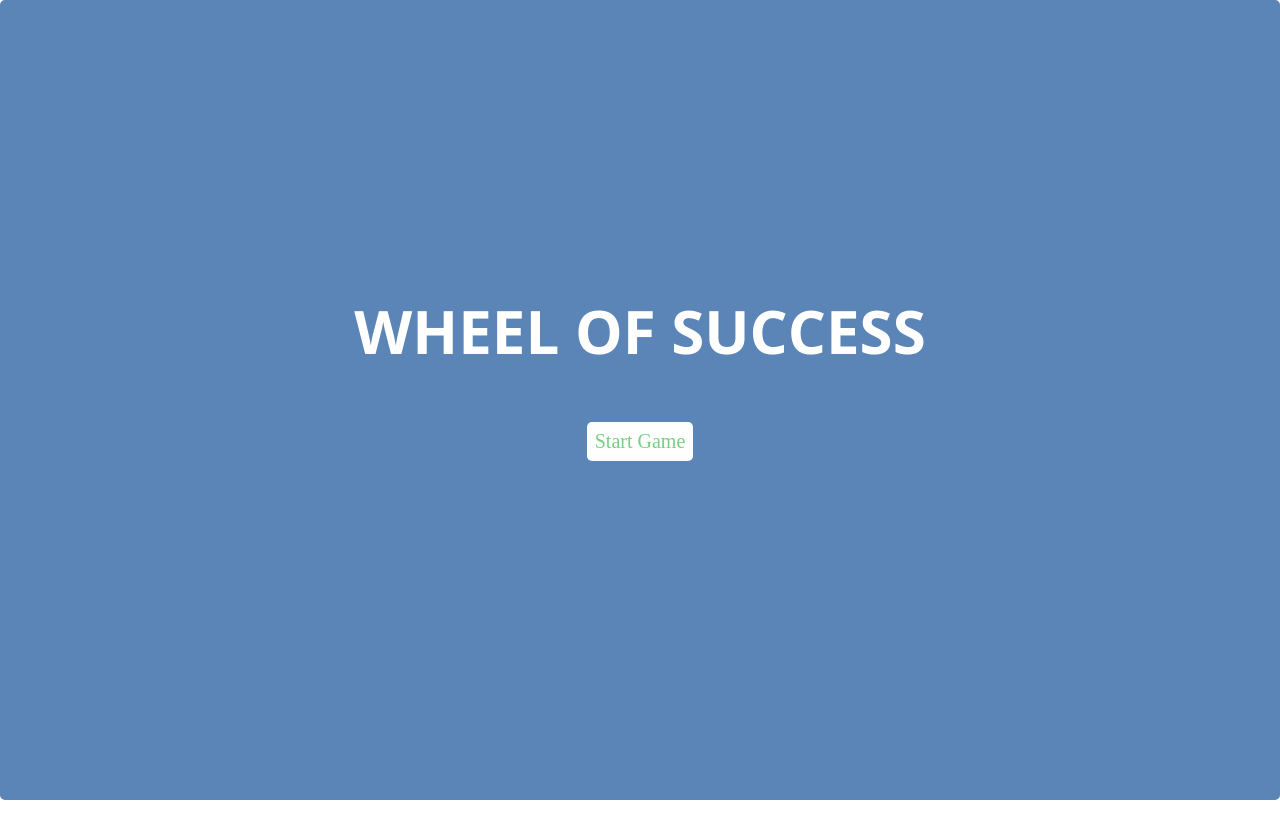
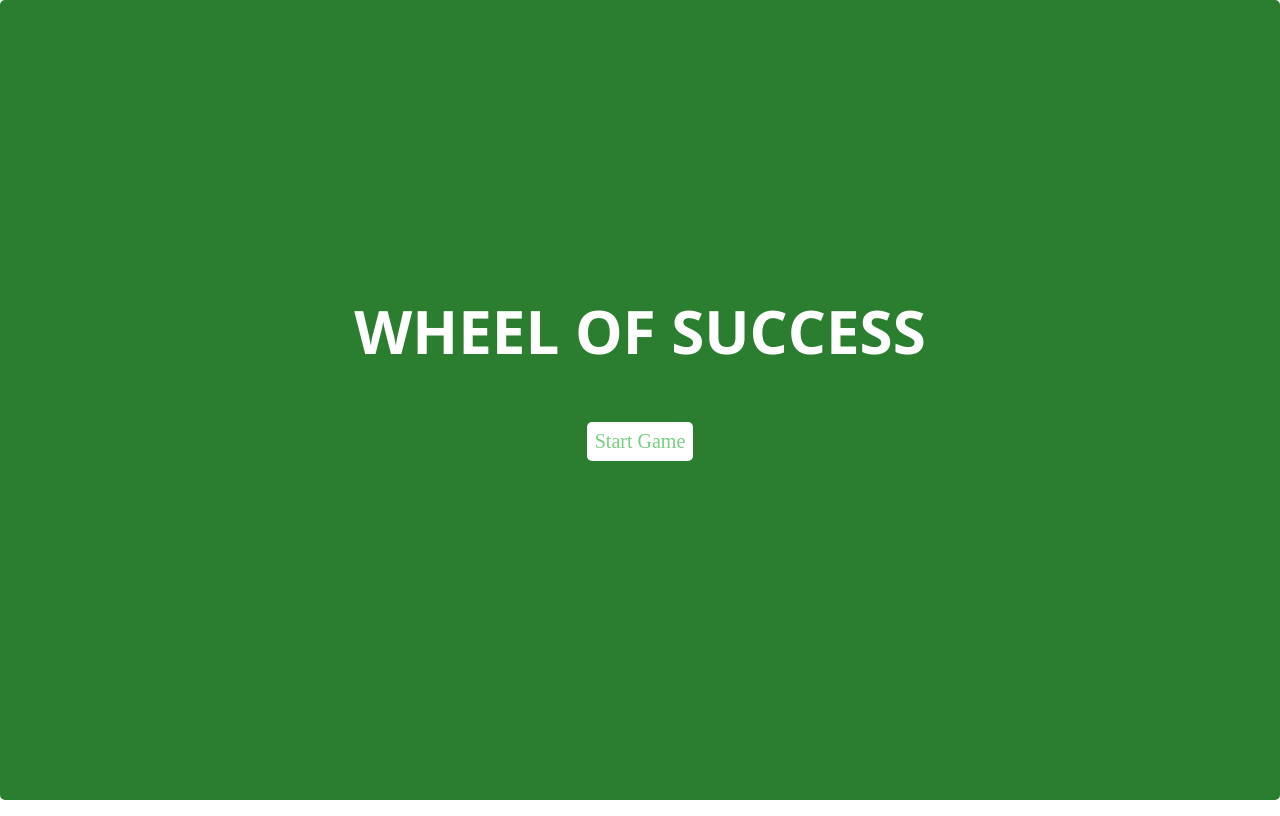
Before and after one commit to Sage-tech/Unit-6-GameShowApp, a plain HTML site: page index.html in a window 1280 px wide. Drawn offline with nearby package versions, Linux system fonts and the light colour scheme.

Commit message:
Update styles.css

```diff
--- a/css/styles.css
+++ b/css/styles.css
@@ -6,8 +6,8 @@
 :root {
   --color-win: #78CF82;
   --color-lose: #D94545;
-  --color-start: #5b85b7;
-  --color-neutral: #445069;
+  --color-start: #2b7e2f;
+  --color-neutral: #ee2c4d;
   --color-neutral-light: #D2D2D2;
   --color-keys: #37474F;
   --color-keys-light: #E5E5E5;
```
